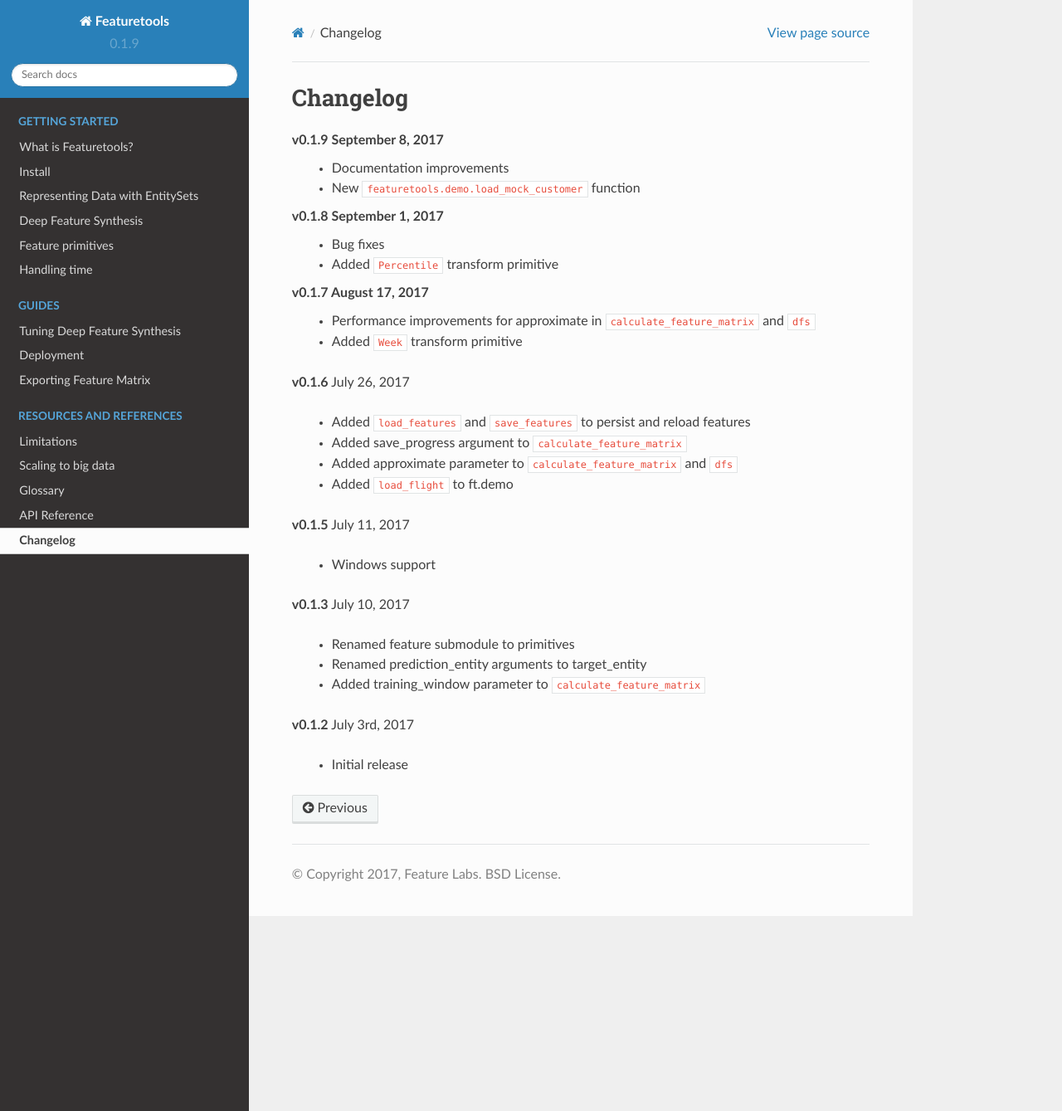
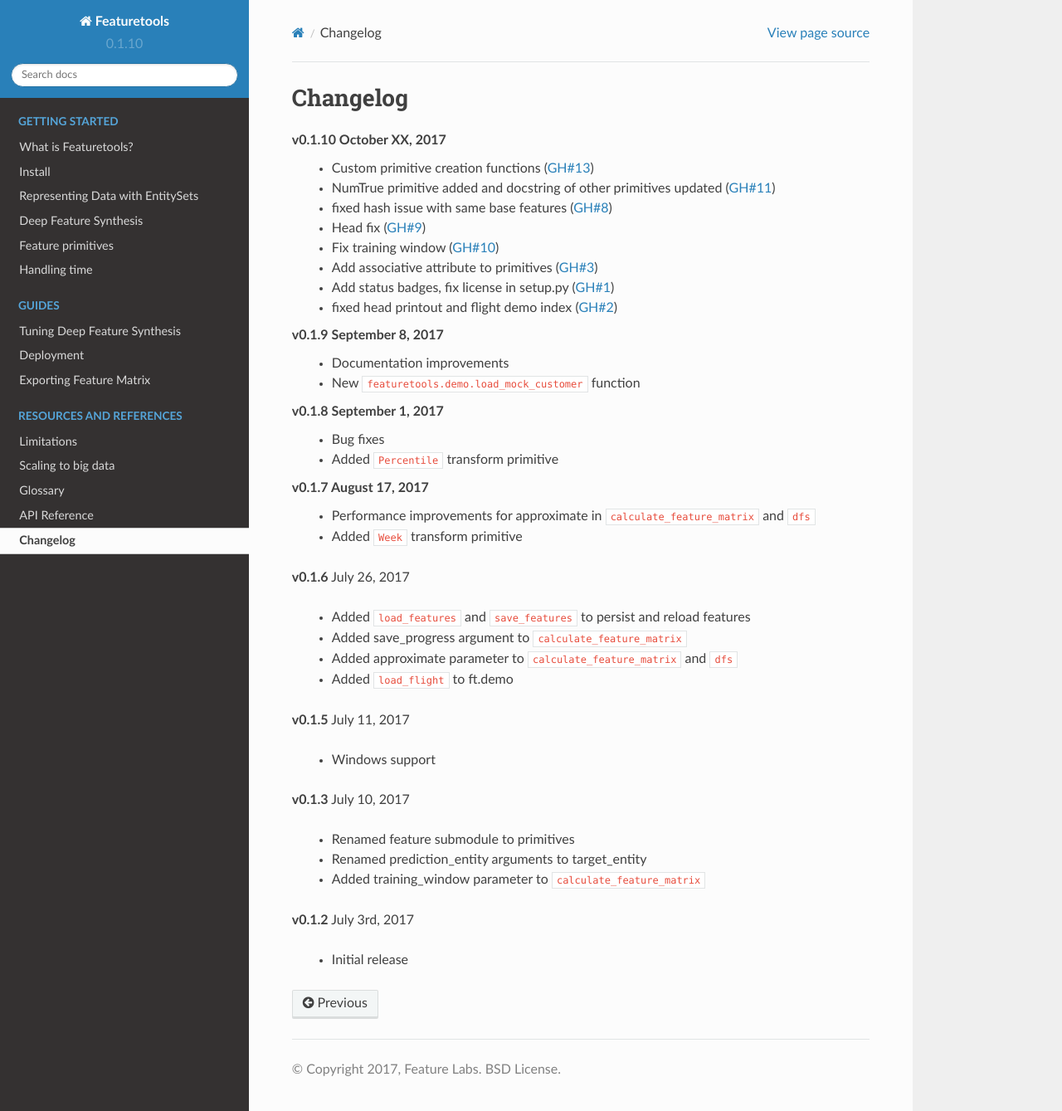
Before and after one commit to alteryx/featuretools, a Sphinx documentation site: the page built from docs/source/changelog.rst, in a window 1280 px wide and 1339 px high. Shown: the whole window at 83% size. Built offline with Sphinx 7.4.7 and the Read the Docs theme 2.0.0, drawn with Linux system fonts in a browser that asks for light colours; comment, search, counter and statistics services are not loaded.

Commit message:
bump to v0.1.10

```diff
--- a/docs/source/changelog.rst
+++ b/docs/source/changelog.rst
@@ -2,6 +2,17 @@
 
 Changelog
 ---------
+
+
+**v0.1.10** October XX, 2017
+    * Custom primitive creation functions (:pr:`13`)
+    * NumTrue primitive added and docstring of other primitives updated (:pr:`11`)
+    * fixed hash issue with same base features (:pr:`8`)
+    * Head fix (:pr:`9`)
+    * Fix training window (:pr:`10`)
+    * Add associative attribute to primitives (:pr:`3`)
+    * Add status badges, fix license in setup.py (:pr:`1`)
+    * fixed head printout and flight demo index (:pr:`2`)
 
 **v0.1.9** September 8, 2017
     * Documentation improvements
--- a/docs/source/conf.py
+++ b/docs/source/conf.py
@@ -37,7 +37,8 @@
     'nbsphinx',
     'rst2pdf.pdfbuilder',
     'IPython.sphinxext.ipython_console_highlighting',
-    'IPython.sphinxext.ipython_directive'
+    'IPython.sphinxext.ipython_directive',
+    'sphinx.ext.extlinks'
 ]
 
 
@@ -322,3 +323,8 @@
 #texinfo_no_detailmenu = False
 
 nbsphinx_execute = 'never'
+
+extlinks = {
+    'issue': ('https://github.com/featuretools/featuretools/issues/%s', 'GH#'),
+    'pr': ('https://github.com/featuretools/featuretools/pull/%s', 'GH#')
+}
--- a/featuretools/__init__.py
+++ b/featuretools/__init__.py
@@ -10,4 +10,4 @@
 from .utils.pickle_utils import *
 import featuretools.demo
 
-__version__ = '0.1.9'
+__version__ = '0.1.10'
--- a/setup.py
+++ b/setup.py
@@ -15,7 +15,7 @@
 
 setup(
     name='featuretools',
-    version='0.1.9',
+    version='0.1.10',
     packages=find_packages(),
     description='a framework for automated feature engineering',
     url='http://featuretools.com',
```
